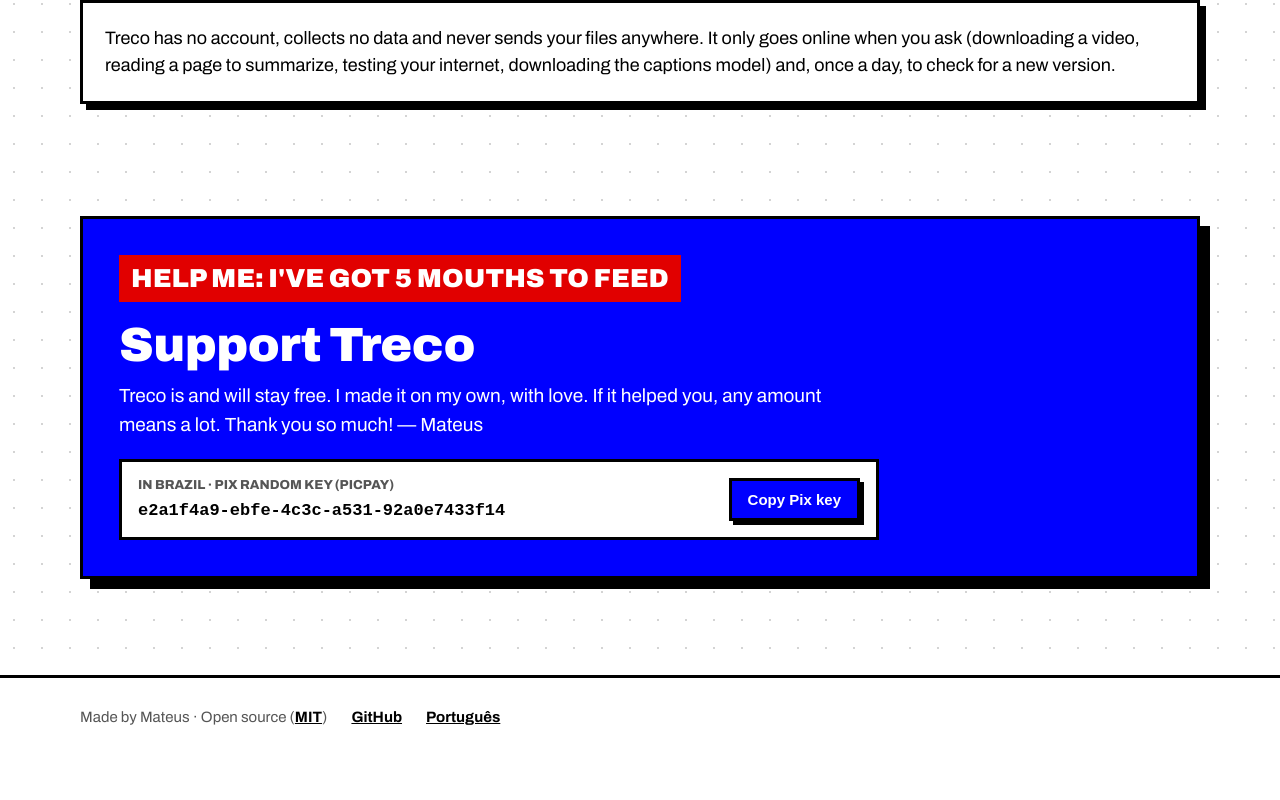
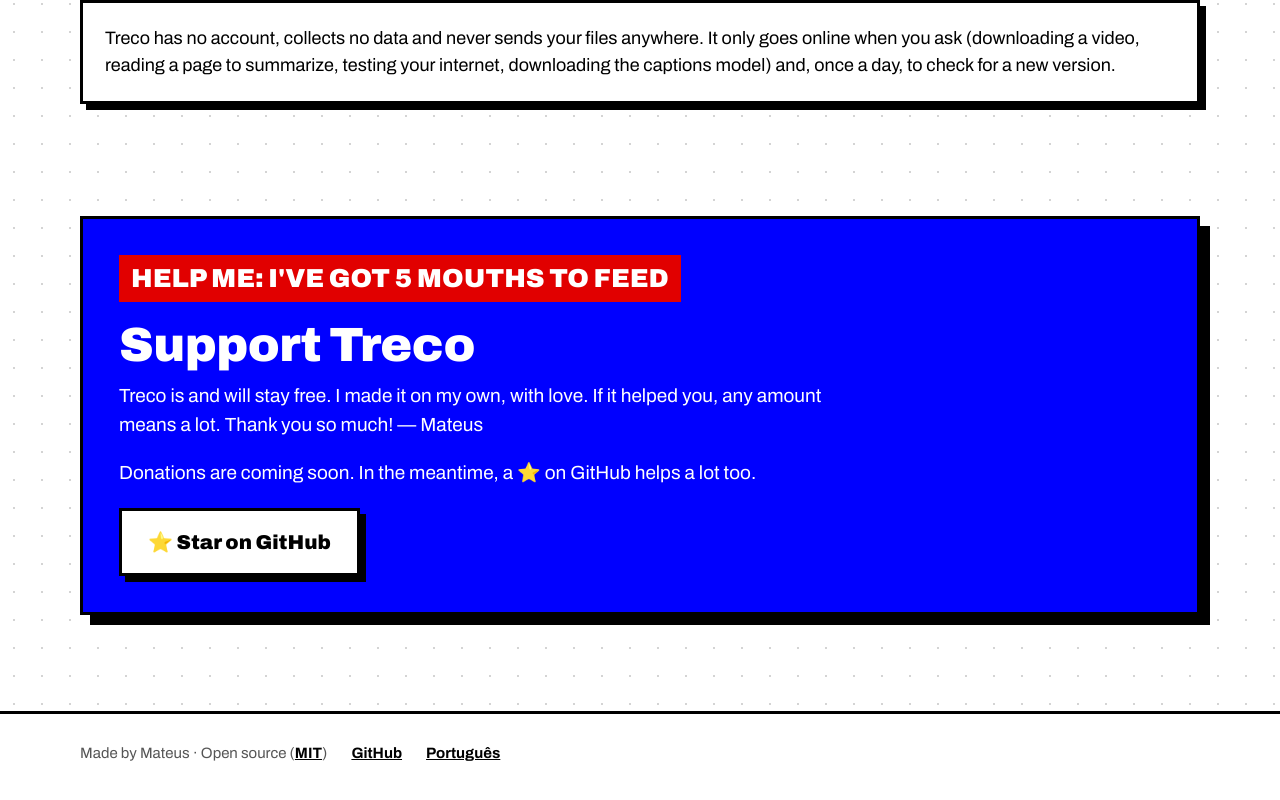
Before and after one commit to movemontes/treco, a plain HTML site: page docs/en/index.html in a window 1280 px wide. Shown: the part 4154-4954 px from the top of the page. Before the commit the page ends 4923 px from the top, so only its background shows below. Drawn offline with Linux system fonts and the light colour scheme; no server answers.

Commit message:
Tira o Pix da página em inglês
Co-Authored-By: Claude Opus 5.5 <noreply@anthropic.com>

```diff
--- a/docs/en/index.html
+++ b/docs/en/index.html
@@ -169,10 +169,8 @@
         <h2>Support Treco</h2>
         <p>Treco is and will stay free. I made it on my own, with love. If it helped you, any amount means a lot. Thank you so much! — Mateus</p>
         <!-- Botão de doação em dólar (GitHub Sponsors) entra aqui quando for aprovado. -->
-        <div class="pix">
-          <div><small>IN BRAZIL · PIX RANDOM KEY (PICPAY)</small><code>e2a1f4a9-ebfe-4c3c-a531-92a0e7433f14</code></div>
-          <button class="btn small" type="button" data-copy="e2a1f4a9-ebfe-4c3c-a531-92a0e7433f14">Copy Pix key</button>
-        </div>
+        <p>Donations are coming soon. In the meantime, a ⭐ on GitHub helps a lot too.</p>
+        <a class="btn white" href="https://github.com/movemontes/treco">⭐ Star on GitHub</a>
       </div>
     </div>
   </section>
```
Also changed, not shown: 1 other file.
